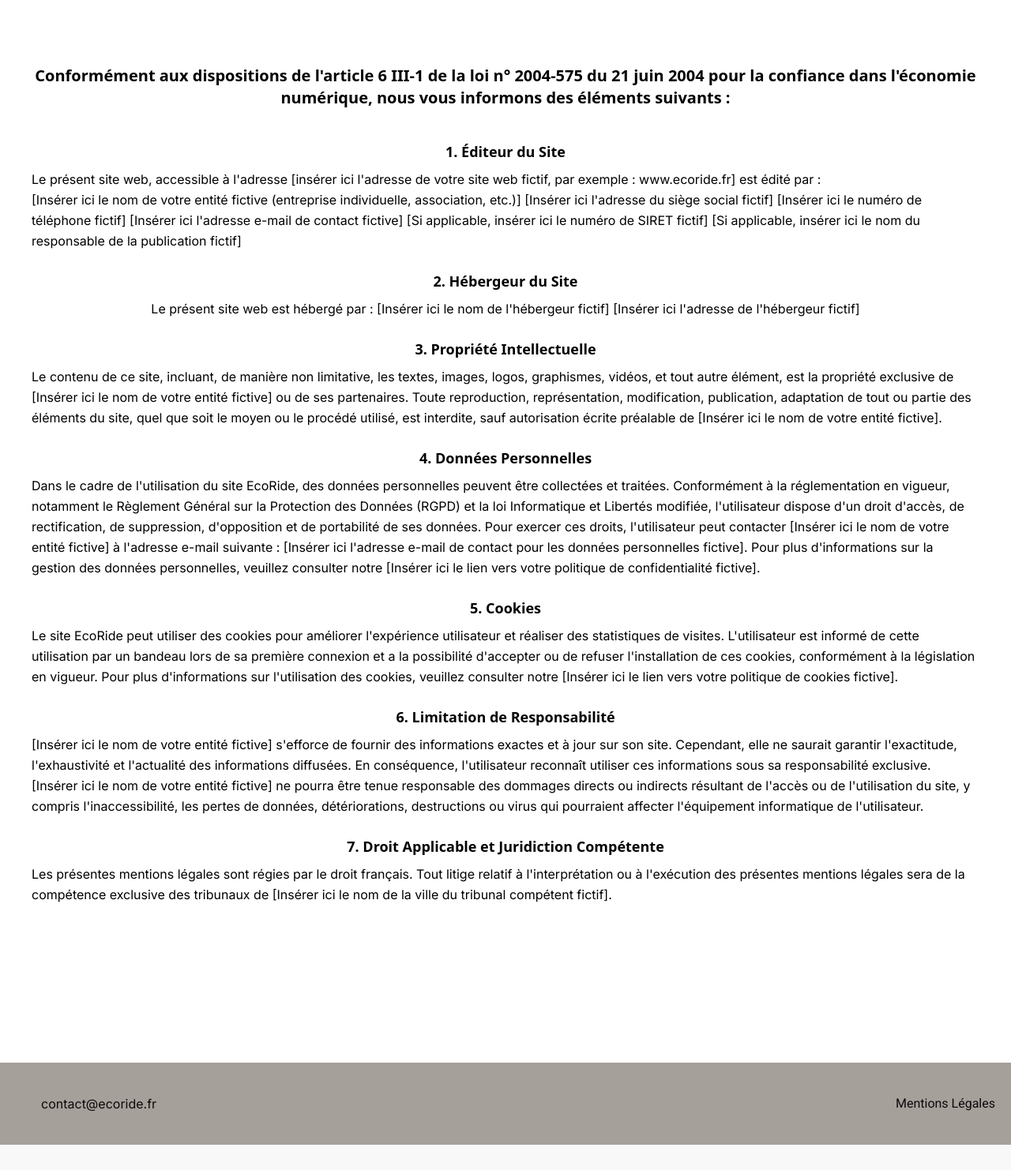
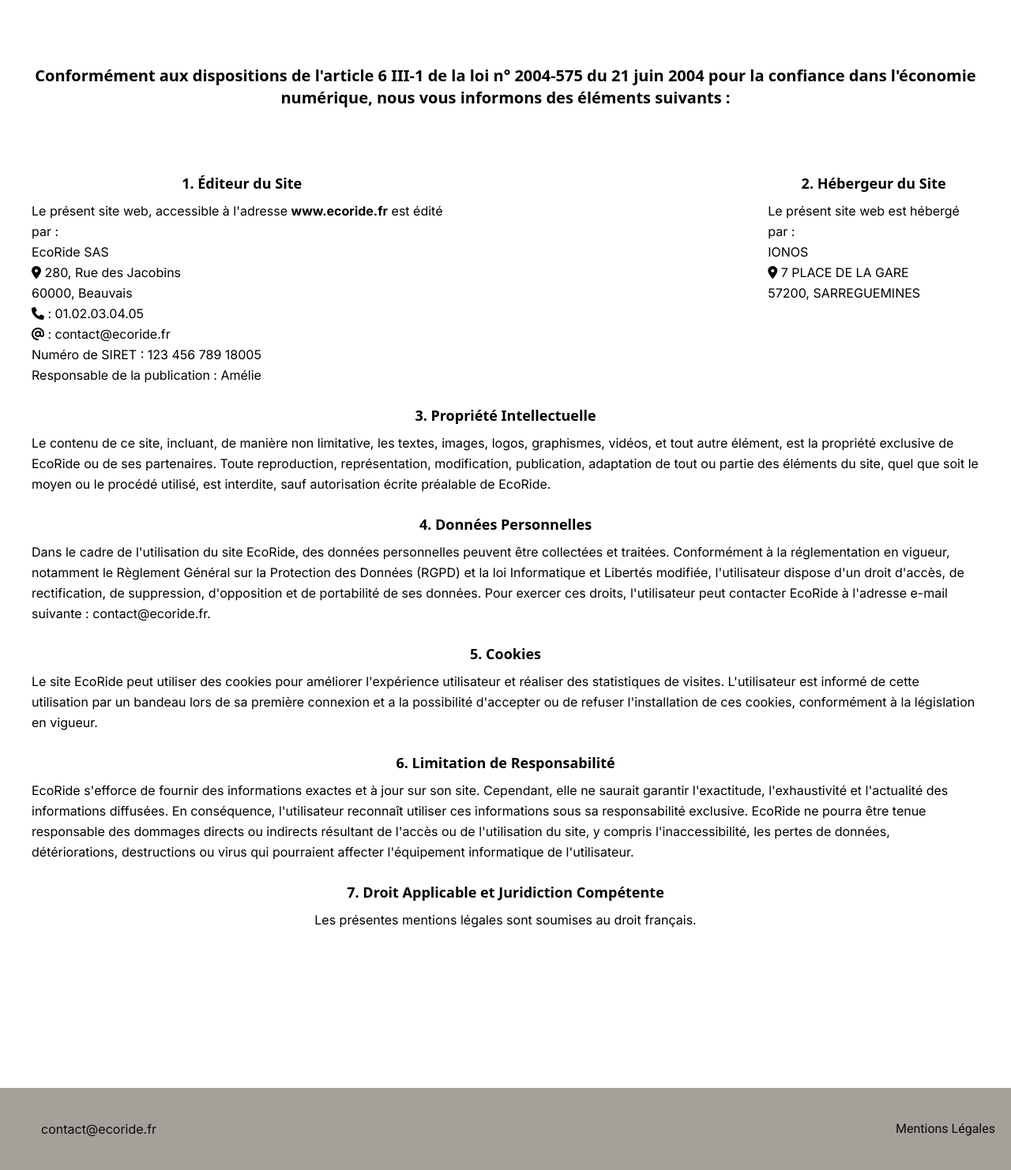
Before and after one commit to AGonzalez8805/EcoRide, a PHP site: page /pages/mentions.php in a window 1280 px wide. Shown: the part 246-1728 px from the top of the page at 79% size. Before the commit the page ends 1696 px from the top, so only its background shows below. Run offline with PHP 8.4, Linux system fonts and the light colour scheme; data that the repository does not hold is empty; some libraries are stand-ins or nearby versions.

Commit message:
MAJ des mentions

```diff
--- a/pages/mentions.php
+++ b/pages/mentions.php
@@ -2,68 +2,80 @@
 require_once ROOT_PATH . "/templates/header.php"; ?>
 
 
-<main class="container mx-auto">
-    <section class="pt-50 pb-10 text-center">
+<main class="container mx-auto pt-25">
+    <section class="pt-25 pb-10 text-center">
         <div style="font-size:2rem">
             <h1>Mentions Légales</h1>
         </div>
     </section>
+
     <section class="px-10 pt-10 pb-50 flex flex-col items-center justify-center space-y-6">
         <div>
-            <h2 class="text-xl font-bold mb-4 text-center">Conformément aux dispositions de l'article 6 III-1 de la loi n° 2004-575 du 21 juin 2004 pour la confiance dans l'économie numérique, nous vous informons des éléments suivants :</h2>
+            <h2 class="text-xl font-bold mb-4 pb-10 text-center">Conformément aux dispositions de l'article 6 III-1 de la loi n° 2004-575 du 21 juin 2004 pour la confiance dans l'économie numérique, nous vous informons des éléments suivants :</h2>
         </div>
+        <div class="flex space-x-100">
             <div>
                 <h3 class="text-lg font-semibold mb-2 flex items-center justify-center">1. Éditeur du Site</h3>
                 <p class="leading-relaxed">
-                Le présent site web, accessible à l'adresse [insérer ici l'adresse de votre site web fictif, par exemple : www.ecoride.fr] est édité par :
+                    Le présent site web, accessible à l'adresse <strong>www.ecoride.fr</strong> est édité par :
                     <br>
-                [Insérer ici le nom de votre entité fictive (entreprise individuelle, association, etc.)]
-                [Insérer ici l'adresse du siège social fictif]
-                [Insérer ici le numéro de téléphone fictif]
-                [Insérer ici l'adresse e-mail de contact fictive]
-                [Si applicable, insérer ici le numéro de SIRET fictif]
-                [Si applicable, insérer ici le nom du responsable de la publication fictif]
+                    EcoRide SAS <br>
+                    <span><i class="fa-solid fa-location-dot"></i> 280, Rue des Jacobins <br> 60000, Beauvais</span> <br>
+                    <span><i class="fa-solid fa-phone"></i> : 01.02.03.04.05</span> <br>
+                    <span><i class="fa-solid fa-at"></i> : contact@ecoride.fr</span> <br>
+                    Numéro de SIRET : 123 456 789 18005 <br>
+                    Responsable de la publication : Amélie
                 </p>
             </div>
             <div>
                 <h3 class="text-lg font-semibold mb-2 flex items-center justify-center">2. Hébergeur du Site</h3>
                 <p class="leading-relaxed">
-                Le présent site web est hébergé par :
-                [Insérer ici le nom de l'hébergeur fictif]
-                [Insérer ici l'adresse de l'hébergeur fictif]
-            </p>
+                    Le présent site web est hébergé par : <br>
+                    IONOS <br>
+                    <span><i class="fa-solid fa-location-dot"></i> 7 PLACE DE LA GARE <br> 57200, SARREGUEMINES</span> <br>
+            </div>
         </div>
         <div>
             <h3 class="text-lg font-semibold mb-2 flex items-center justify-center">3. Propriété Intellectuelle</h3>
             <p class="leading-relaxed">
-                Le contenu de ce site, incluant, de manière non limitative, les textes, images, logos, graphismes, vidéos, et tout autre élément, est la propriété exclusive de [Insérer ici le nom de votre entité fictive] ou de ses partenaires. Toute reproduction, représentation, modification, publication, adaptation de tout ou partie des éléments du site, quel que soit le moyen ou le procédé utilisé, est interdite, sauf autorisation écrite préalable de [Insérer ici le nom de votre entité fictive].
+                Le contenu de ce site, incluant, de manière non limitative, les textes, images, logos, graphismes, vidéos, et tout autre élément,
+                est la propriété exclusive de EcoRide ou de ses partenaires. Toute reproduction, représentation, modification, publication, adaptation
+                de tout ou partie des éléments du site, quel que soit le moyen ou le procédé utilisé, est interdite, sauf autorisation écrite préalable
+                de EcoRide.
             </p>
         </div>
         <div>
             <h3 class="text-lg font-semibold mb-2 flex items-center justify-center">4. Données Personnelles</h3>
             <p class="leading-relaxed">
-                Dans le cadre de l'utilisation du site EcoRide, des données personnelles peuvent être collectées et traitées. Conformément à la réglementation en vigueur, notamment le Règlement Général sur la Protection des Données (RGPD) et la loi Informatique et Libertés modifiée, l'utilisateur dispose d'un droit d'accès, de rectification, de suppression, d'opposition et de portabilité de ses données.
-                Pour exercer ces droits, l'utilisateur peut contacter [Insérer ici le nom de votre entité fictive] à l'adresse e-mail suivante : [Insérer ici l'adresse e-mail de contact pour les données personnelles fictive].
-                Pour plus d'informations sur la gestion des données personnelles, veuillez consulter notre [Insérer ici le lien vers votre politique de confidentialité fictive].
+                Dans le cadre de l'utilisation du site EcoRide, des données personnelles peuvent être collectées et traitées. Conformément à la réglementation
+                en vigueur, notamment le Règlement Général sur la Protection des Données (RGPD) et la loi Informatique et Libertés modifiée, l'utilisateur
+                dispose d'un droit d'accès, de rectification, de suppression, d'opposition et de portabilité de ses données.
+                Pour exercer ces droits, l'utilisateur peut contacter EcoRide à l'adresse e-mail suivante : contact@ecoride.fr.
             </p>
         </div>
         <div>
             <h3 class="text-lg font-semibold mb-2 flex items-center justify-center">5. Cookies</h3>
             <p class="leading-relaxed">
-                Le site EcoRide peut utiliser des cookies pour améliorer l'expérience utilisateur et réaliser des statistiques de visites. L'utilisateur est informé de cette utilisation par un bandeau lors de sa première connexion et a la possibilité d'accepter ou de refuser l'installation de ces cookies, conformément à la législation en vigueur.
-                Pour plus d'informations sur l'utilisation des cookies, veuillez consulter notre [Insérer ici le lien vers votre politique de cookies fictive].
+                Le site EcoRide peut utiliser des cookies pour améliorer l'expérience utilisateur et réaliser des statistiques de visites.
+                L'utilisateur est informé de cette utilisation par un bandeau lors de sa première connexion et a la possibilité d'accepter ou
+                de refuser l'installation de ces cookies, conformément à la législation en vigueur.
             </p>
         </div>
         <div>
             <h3 class="text-lg font-semibold mb-2 flex items-center justify-center">6. Limitation de Responsabilité</h3>
             <p class="leading-relaxed">
-                [Insérer ici le nom de votre entité fictive] s'efforce de fournir des informations exactes et à jour sur son site. Cependant, elle ne saurait garantir l'exactitude, l'exhaustivité et l'actualité des informations diffusées. En conséquence, l'utilisateur reconnaît utiliser ces informations sous sa responsabilité exclusive.
-                [Insérer ici le nom de votre entité fictive] ne pourra être tenue responsable des dommages directs ou indirects résultant de l'accès ou de l'utilisation du site, y compris l'inaccessibilité, les pertes de données, détériorations, destructions ou virus qui pourraient affecter l'équipement informatique de l'utilisateur.
+                EcoRide s'efforce de fournir des informations exactes et à jour sur son site. Cependant, elle ne saurait garantir l'exactitude,
+                l'exhaustivité et l'actualité des informations diffusées. En conséquence, l'utilisateur reconnaît utiliser ces informations sous sa
+                responsabilité exclusive. EcoRide ne pourra être tenue responsable des dommages directs ou indirects résultant de l'accès ou de
+                l'utilisation du site, y compris l'inaccessibilité, les pertes de données, détériorations, destructions ou virus qui pourraient
+                affecter l'équipement informatique de l'utilisateur.
             </p>
         </div>
         <div>
             <h3 class="text-lg font-semibold mb-2 flex items-center justify-center">7. Droit Applicable et Juridiction Compétente</h3>
-            <p class="leading-relaxed"> Les présentes mentions légales sont régies par le droit français. Tout litige relatif à l'interprétation ou à l'exécution des présentes mentions légales sera de la compétence exclusive des tribunaux de [Insérer ici le nom de la ville du tribunal compétent fictif]. </p>
+            <p class="leading-relaxed">
+                Les présentes mentions légales sont soumises au droit français.
+            </p>
         </div>
     </section>
 </main>
```
Lines whose indentation alone changed are shown as unchanged.
